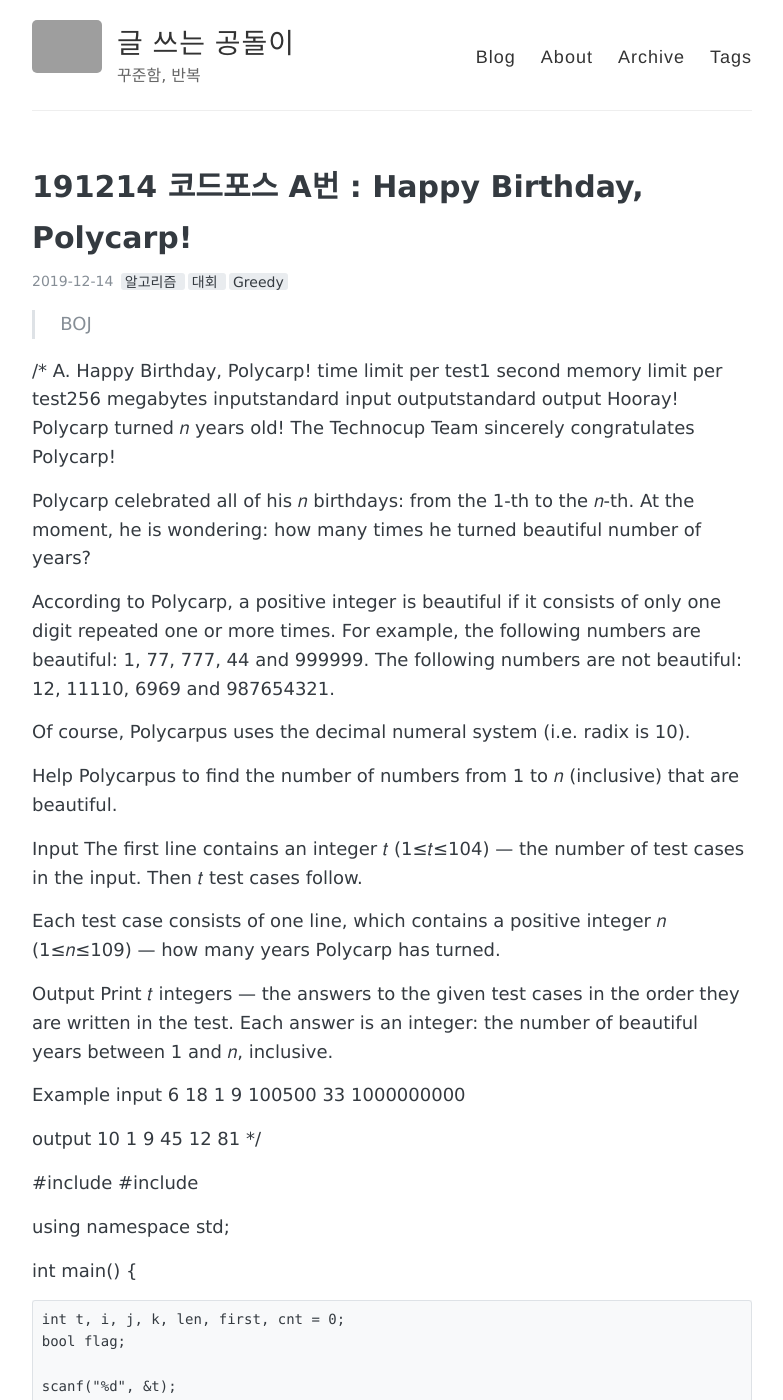
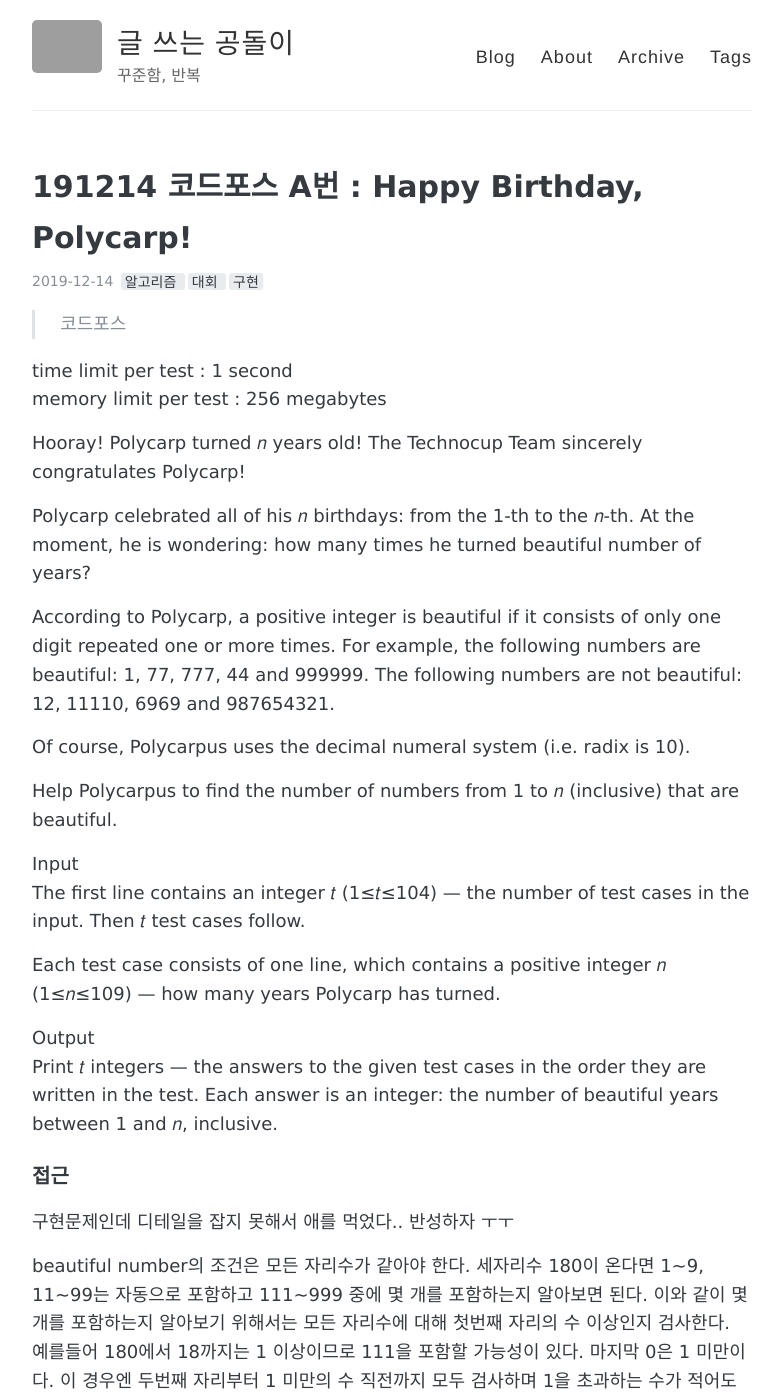
Before and after one commit to sihyungyou/sihyungyou.github.io, a Jekyll site: the page built from _posts/2019-12-14-codeforce-A.md, in a window 1280 px wide and 1400 px high. Shown: the whole window, without its empty margins (248-1031 px from the left). Built offline with Jekyll 4.4.1, drawn with Linux system fonts in a browser that asks for light colours; comment, search, counter and statistics services are not loaded; some of the changed text lies outside the part shown; grey boxes are pictures that could not be loaded.

Commit message:
코드포스 A번

```diff
--- a/_posts/2019-12-14-codeforce-A.md
+++ b/_posts/2019-12-14-codeforce-A.md
@@ -1,18 +1,15 @@
 ---
 layout: post
 title: "191214 코드포스 A번 : Happy Birthday, Polycarp!"
-tags: [알고리즘, 대회, Greedy]
+tags: [알고리즘, 대회, 구현]
 comments: true
 ---
 
-> BOJ
+> 코드포스
 
-/*
-A. Happy Birthday, Polycarp!
-time limit per test1 second
-memory limit per test256 megabytes
-inputstandard input
-outputstandard output
+time limit per test : 1 second
+memory limit per test : 256 megabytes
+
 Hooray! Polycarp turned 𝑛 years old! The Technocup Team sincerely congratulates Polycarp!
 
 Polycarp celebrated all of his 𝑛 birthdays: from the 1-th to the 𝑛-th. At the moment, he is wondering: how many times he turned beautiful number of years?
@@ -31,25 +28,13 @@
 Output
 Print 𝑡 integers — the answers to the given test cases in the order they are written in the test. Each answer is an integer: the number of beautiful years between 1 and 𝑛, inclusive.
 
-Example
-input
-6
-18
-1
-9
-100500
-33
-1000000000
+### 접근
+구현문제인데 디테일을 잡지 못해서 애를 먹었다.. 반성하자 ㅜㅜ
 
-output
-10
-1
-9
-45
-12
-81
-*/
+beautiful number의 조건은 모든 자리수가 같아야 한다. 세자리수 180이 온다면 1~9, 11~99는 자동으로 포함하고 111~999 중에 몇 개를 포함하는지 알아보면 된다. 이와 같이 몇 개를 포함하는지 알아보기 위해서는 모든 자리수에 대해 첫번째 자리의 수 이상인지 검사한다. 예를들어 180에서 18까지는 1 이상이므로 111을 포함할 가능성이 있다. 마지막 0은 1 미만이다. 이 경우엔 두번째 자리부터 1 미만의 수 직전까지 모두 검사하며 1을 초과하는 수가 적어도 하나 있으면 111을 포함할 수 있다. 180은 8이 1을 초과하므로 마지막 자리수가 1미만이지만 111을 포함하여 한 개를 더해준다. 하지만 110의 경우, 두번째 1이 첫번째 자리수를 초과하지 못하여 111을 포함하지 않아 18개이다.
 
+### 코드
+~~~c++
 #include <cstdio>
 #include <cstring>
 
@@ -103,3 +88,4 @@
 
     return 0;
 }
+~~~
```
